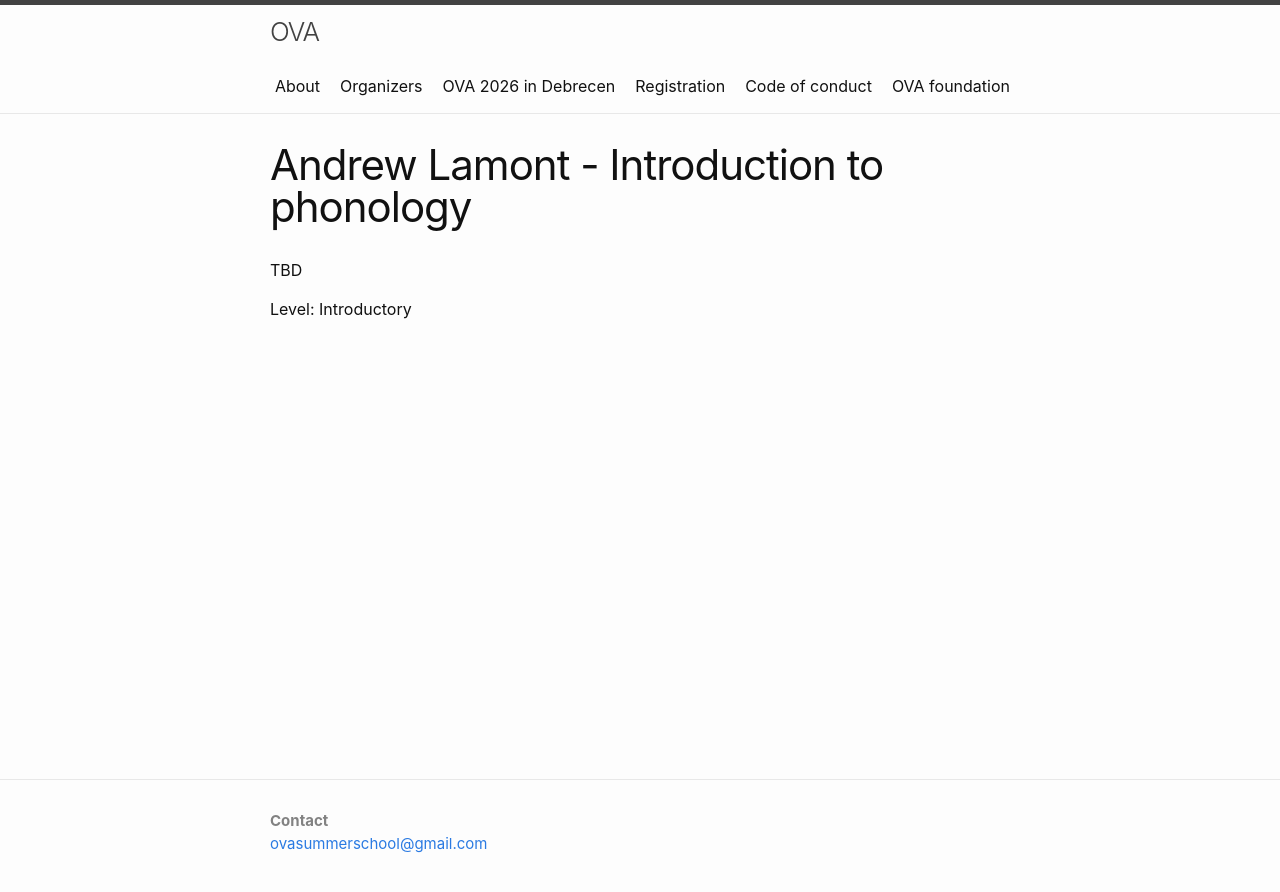
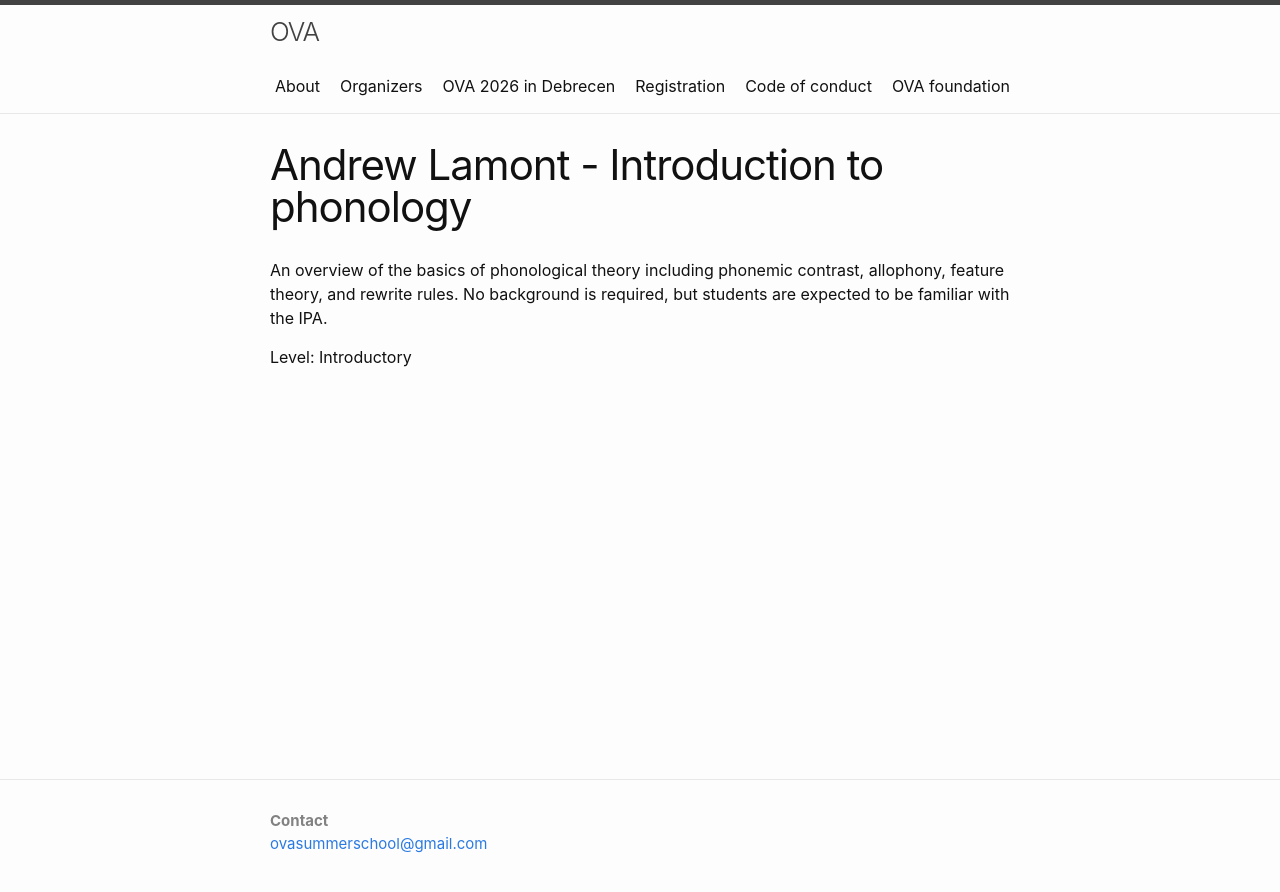
Before and after one commit to ovaschool/ovaschool.github.io, a Jekyll site: the page built from staticpages/ova2026-lamont1.markdown, in a window 1280 px wide. Shown: the top 892 px of the page. Built offline with Jekyll 4.4.1, drawn with Linux system fonts in a browser that asks for light colours.

Commit message:
Update ova2026-lamont1.markdown

```diff
--- a/staticpages/ova2026-lamont1.markdown
+++ b/staticpages/ova2026-lamont1.markdown
@@ -5,6 +5,6 @@ permalink: ova2026-lamont1
 exclude: true
 ---
 
-TBD
+An overview of the basics of phonological theory including phonemic contrast, allophony, feature theory, and rewrite rules. No background is required, but students are expected to be familiar with the IPA.
 
 Level: Introductory
```
